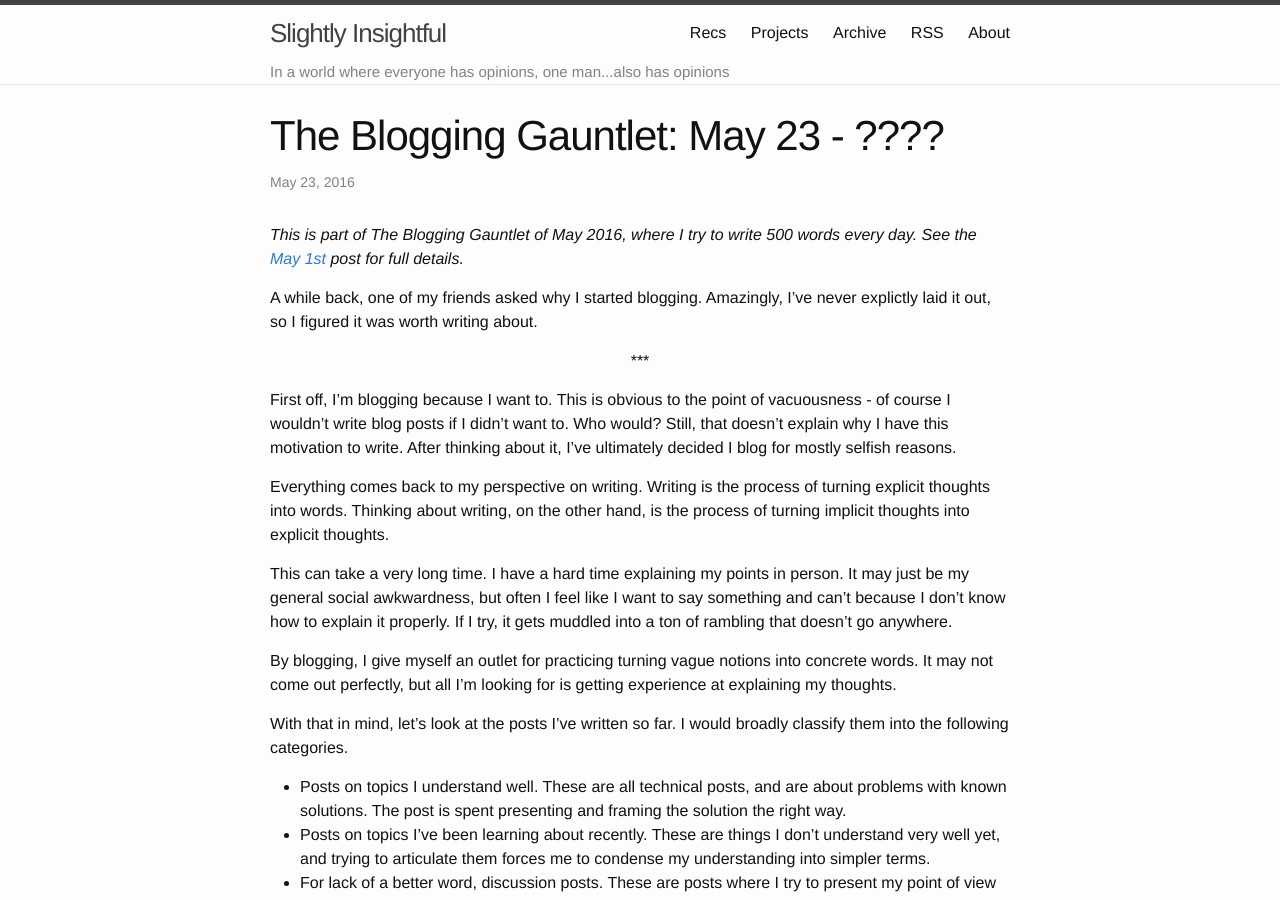
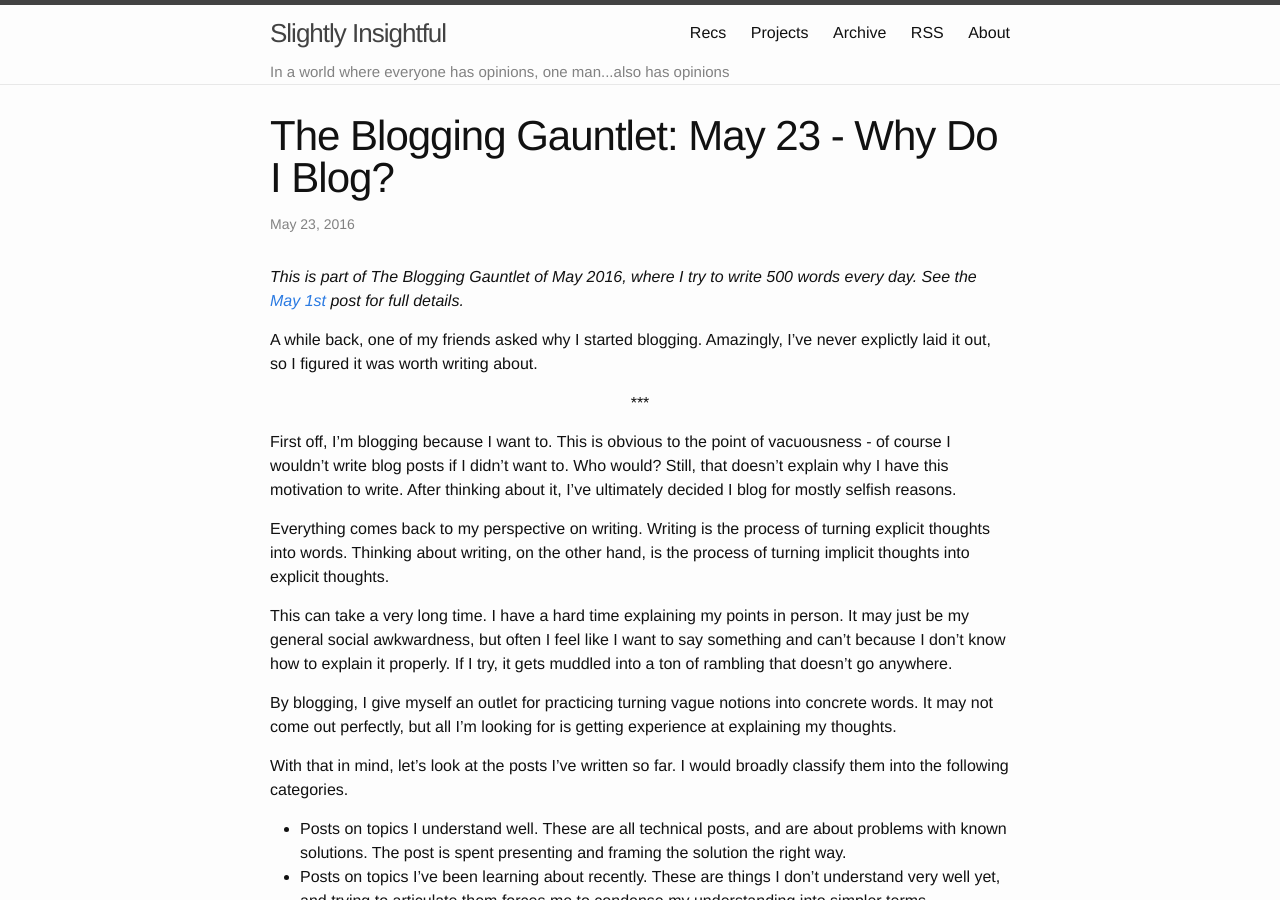
Before and after one commit to alexirpan/alexirpan.github.io, a Jekyll site: the page built from _posts/may2016/2016-05-23-may-23.markdown, in a window 1280 px wide and 900 px high. Built offline with Jekyll 4.4.1, drawn with Linux system fonts in a browser that asks for light colours.

Commit message:
OMG forgot the title

```diff
--- a/_posts/may2016/2016-05-23-may-23.markdown
+++ b/_posts/may2016/2016-05-23-may-23.markdown
@@ -1,7 +1,7 @@
 ---
 layout: post
-title:  "The Blogging Gauntlet: May 23 - ????"
-date:   2016-05-23 20:48:00 -0700
+title:  "The Blogging Gauntlet: May 23 - Why Do I Blog?"
+date:   2016-05-23 22:03:00 -0700
 ---
 
 {% include gauntlet.md %}
```
